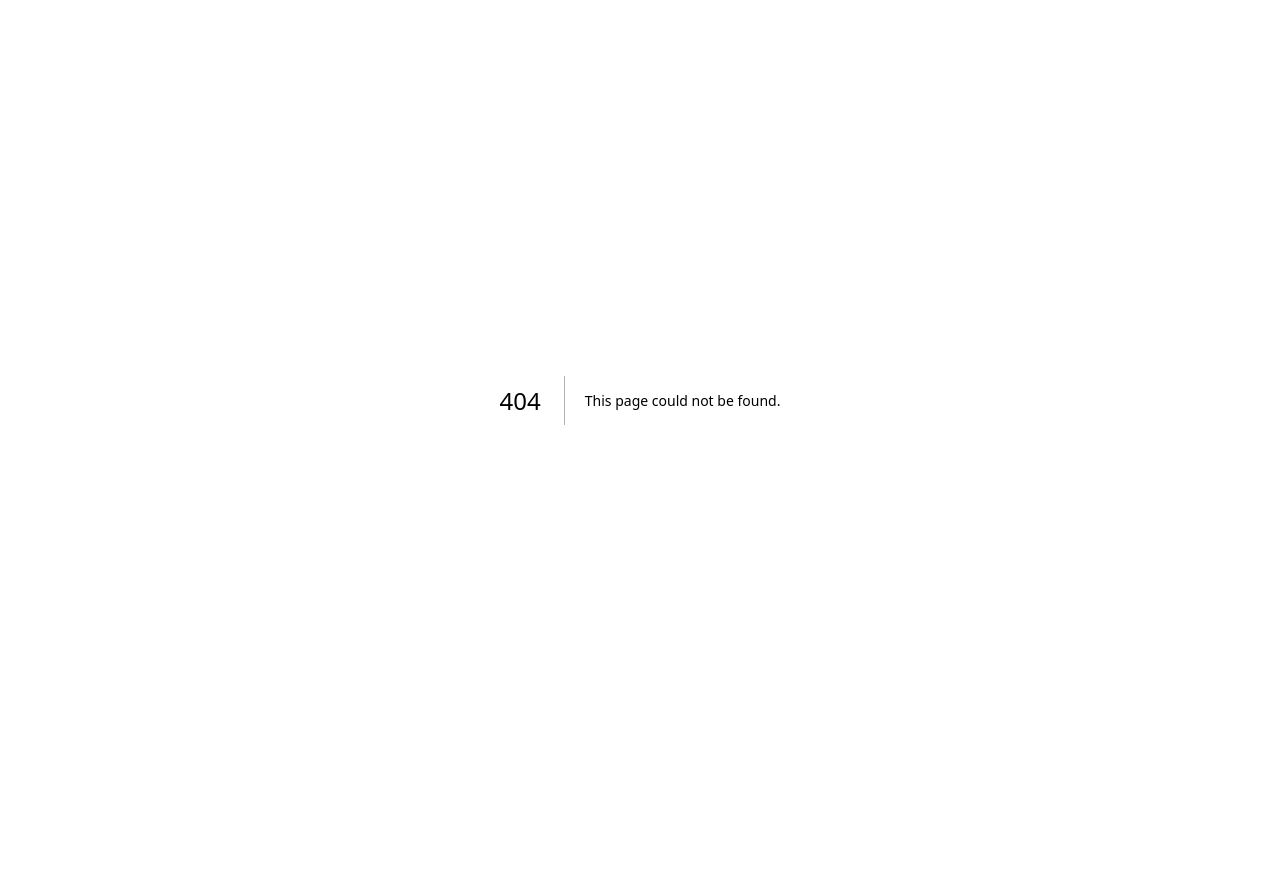
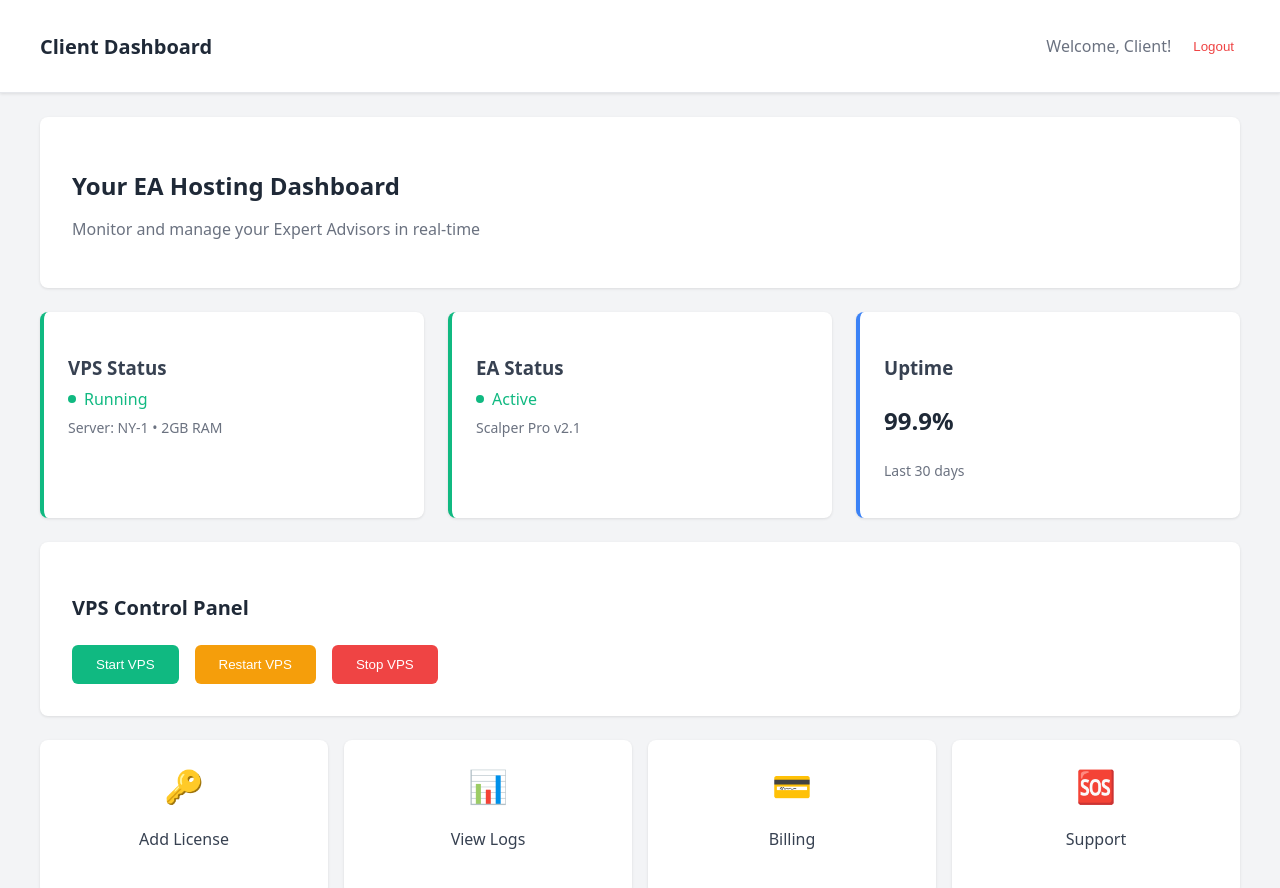
Before and after one commit to sibusisokamo00-source/Migrate-, a Next.js app in the folder frontend/: page /client/dashboard in a window 1280 px wide. Before the commit this address had no page. Shown: the top 888 px of the page. Before the commit the page ends 800 px from the top, so only its background shows below. Built offline with nearby package versions, Linux system fonts and the light colour scheme.

Commit message:
Create page.tsx

```diff
--- /dev/null
+++ b/frontend/app/client/dashboard/page.tsx
@@ -0,0 +1,302 @@
+export default function ClientDashboard() {
+  return (
+    <div style={{
+      minHeight: '100vh',
+      backgroundColor: '#f3f4f6'
+    }}>
+      {/* Navigation */}
+      <nav style={{
+        backgroundColor: 'white',
+        padding: '1rem',
+        boxShadow: '0 1px 3px rgba(0,0,0,0.1)',
+        borderBottom: '1px solid #e5e7eb'
+      }}>
+        <div style={{
+          maxWidth: '1200px',
+          margin: '0 auto',
+          display: 'flex',
+          justifyContent: 'space-between',
+          alignItems: 'center'
+        }}>
+          <div style={{
+            display: 'flex',
+            alignItems: 'center',
+            gap: '1rem'
+          }}>
+            <h1 style={{
+              fontSize: '1.25rem',
+              fontWeight: '600',
+              color: '#1f2937'
+            }}>
+              Client Dashboard
+            </h1>
+          </div>
+
+          <div style={{
+            display: 'flex',
+            alignItems: 'center',
+            gap: '1rem'
+          }}>
+            <span style={{ color: '#6b7280' }}>Welcome, Client!</span>
+            <button style={{
+              color: '#ef4444',
+              background: 'none',
+              border: 'none',
+              cursor: 'pointer'
+            }}>
+              Logout
+            </button>
+          </div>
+        </div>
+      </nav>
+
+      {/* Main Content */}
+      <main style={{
+        maxWidth: '1200px',
+        margin: '0 auto',
+        padding: '1.5rem 1rem'
+      }}>
+        {/* Welcome Card */}
+        <div style={{
+          backgroundColor: 'white',
+          padding: '2rem',
+          borderRadius: '0.5rem',
+          boxShadow: '0 1px 3px rgba(0,0,0,0.1)',
+          marginBottom: '1.5rem'
+        }}>
+          <h2 style={{
+            fontSize: '1.5rem',
+            fontWeight: 'bold',
+            color: '#1f2937',
+            marginBottom: '0.5rem'
+          }}>
+            Your EA Hosting Dashboard
+          </h2>
+          <p style={{ color: '#6b7280' }}>
+            Monitor and manage your Expert Advisors in real-time
+          </p>
+        </div>
+
+        {/* Stats Grid */}
+        <div style={{
+          display: 'grid',
+          gridTemplateColumns: 'repeat(auto-fit, minmax(250px, 1fr))',
+          gap: '1.5rem',
+          marginBottom: '1.5rem'
+        }}>
+          {/* VPS Status Card */}
+          <div style={{
+            backgroundColor: 'white',
+            padding: '1.5rem',
+            borderRadius: '0.5rem',
+            boxShadow: '0 1px 3px rgba(0,0,0,0.1)',
+            borderLeft: '4px solid #10b981'
+          }}>
+            <h3 style={{
+              fontWeight: '600',
+              color: '#374151',
+              marginBottom: '0.5rem'
+            }}>
+              VPS Status
+            </h3>
+            <div style={{
+              display: 'flex',
+              alignItems: 'center',
+              gap: '0.5rem'
+            }}>
+              <div style={{
+                width: '8px',
+                height: '8px',
+                backgroundColor: '#10b981',
+                borderRadius: '50%'
+              }}></div>
+              <span style={{ color: '#10b981', fontWeight: '500' }}>
+                Running
+              </span>
+            </div>
+            <p style={{ color: '#6b7280', fontSize: '0.875rem', marginTop: '0.5rem' }}>
+              Server: NY-1 • 2GB RAM
+            </p>
+          </div>
+
+          {/* EA Status Card */}
+          <div style={{
+            backgroundColor: 'white',
+            padding: '1.5rem',
+            borderRadius: '0.5rem',
+            boxShadow: '0 1px 3px rgba(0,0,0,0.1)',
+            borderLeft: '4px solid #10b981'
+          }}>
+            <h3 style={{
+              fontWeight: '600',
+              color: '#374151',
+              marginBottom: '0.5rem'
+            }}>
+              EA Status
+            </h3>
+            <div style={{
+              display: 'flex',
+              alignItems: 'center',
+              gap: '0.5rem'
+            }}>
+              <div style={{
+                width: '8px',
+                height: '8px',
+                backgroundColor: '#10b981',
+                borderRadius: '50%'
+              }}></div>
+              <span style={{ color: '#10b981', fontWeight: '500' }}>
+                Active
+              </span>
+            </div>
+            <p style={{ color: '#6b7280', fontSize: '0.875rem', marginTop: '0.5rem' }}>
+              Scalper Pro v2.1
+            </p>
+          </div>
+
+          {/* Uptime Card */}
+          <div style={{
+            backgroundColor: 'white',
+            padding: '1.5rem',
+            borderRadius: '0.5rem',
+            boxShadow: '0 1px 3px rgba(0,0,0,0.1)',
+            borderLeft: '4px solid #3b82f6'
+          }}>
+            <h3 style={{
+              fontWeight: '600',
+              color: '#374151',
+              marginBottom: '0.5rem'
+            }}>
+              Uptime
+            </h3>
+            <p style={{
+              fontSize: '1.5rem',
+              fontWeight: 'bold',
+              color: '#1f2937'
+            }}>
+              99.9%
+            </p>
+            <p style={{ color: '#6b7280', fontSize: '0.875rem' }}>
+              Last 30 days
+            </p>
+          </div>
+        </div>
+
+        {/* Control Panel */}
+        <div style={{
+          backgroundColor: 'white',
+          padding: '2rem',
+          borderRadius: '0.5rem',
+          boxShadow: '0 1px 3px rgba(0,0,0,0.1)',
+          marginBottom: '1.5rem'
+        }}>
+          <h3 style={{
+            fontSize: '1.25rem',
+            fontWeight: '600',
+            color: '#1f2937',
+            marginBottom: '1.5rem'
+          }}>
+            VPS Control Panel
+          </h3>
+
+          <div style={{
+            display: 'flex',
+            gap: '1rem',
+            flexWrap: 'wrap'
+          }}>
+            <button style={{
+              backgroundColor: '#10b981',
+              color: 'white',
+              padding: '0.75rem 1.5rem',
+              borderRadius: '0.375rem',
+              border: 'none',
+              fontWeight: '500',
+              cursor: 'pointer'
+            }}>
+              Start VPS
+            </button>
+
+            <button style={{
+              backgroundColor: '#f59e0b',
+              color: 'white',
+              padding: '0.75rem 1.5rem',
+              borderRadius: '0.375rem',
+              border: 'none',
+              fontWeight: '500',
+              cursor: 'pointer'
+            }}>
+              Restart VPS
+            </button>
+
+            <button style={{
+              backgroundColor: '#ef4444',
+              color: 'white',
+              padding: '0.75rem 1.5rem',
+              borderRadius: '0.375rem',
+              border: 'none',
+              fontWeight: '500',
+              cursor: 'pointer'
+            }}>
+              Stop VPS
+            </button>
+          </div>
+        </div>
+
+        {/* Quick Actions */}
+        <div style={{
+          display: 'grid',
+          gridTemplateColumns: 'repeat(auto-fit, minmax(200px, 1fr))',
+          gap: '1rem'
+        }}>
+          <div style={{
+            backgroundColor: 'white',
+            padding: '1.5rem',
+            borderRadius: '0.5rem',
+            boxShadow: '0 1px 3px rgba(0,0,0,0.1)',
+            textAlign: 'center',
+            cursor: 'pointer'
+          }}>
+            <div style={{ fontSize: '2rem', marginBottom: '0.5rem' }}>🔑</div>
+            <h4 style={{ fontWeight: '500', color: '#374151' }}>Add License</h4>
+          </div>
+
+          <div style={{
+            backgroundColor: 'white',
+            padding: '1.5rem',
+            borderRadius: '0.5rem',
+            boxShadow: '0 1px 3px rgba(0,0,0,0.1)',
+            textAlign: 'center',
+            cursor: 'pointer'
+          }}>
+            <div style={{ fontSize: '2rem', marginBottom: '0.5rem' }}>📊</div>
+            <h4 style={{ fontWeight: '500', color: '#374151' }}>View Logs</h4>
+          </div>
+
+          <div style={{
+            backgroundColor: 'white',
+            padding: '1.5rem',
+            borderRadius: '0.5rem',
+            boxShadow: '0 1px 3px rgba(0,0,0,0.1)',
+            textAlign: 'center',
+            cursor: 'pointer'
+          }}>
+            <div style={{ fontSize: '2rem', marginBottom: '0.5rem' }}>💳</div>
+            <h4 style={{ fontWeight: '500', color: '#374151' }}>Billing</h4>
+          </div>
+
+          <div style={{
+            backgroundColor: 'white',
+            padding: '1.5rem',
+            borderRadius: '0.5rem',
+            boxShadow: '0 1px 3px rgba(0,0,0,0.1)',
+            textAlign: 'center',
+            cursor: 'pointer'
+          }}>
+            <div style={{ fontSize: '2rem', marginBottom: '0.5rem' }}>🆘</div>
+            <h4 style={{ fontWeight: '500', color: '#374151' }}>Support</h4>
+          </div>
+        </div>
+      </main>
+    </div>
+  )
+}
```
